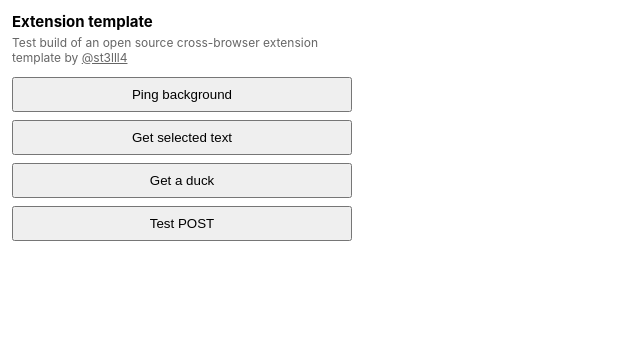
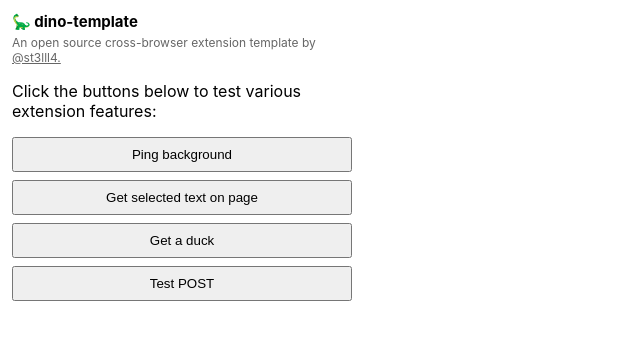
Before and after one commit to st3lll4/dino-template, a website built with Vite: page src/entrypoints/popup/popup.html in a window 1280 px wide. Shown: the whole page, without its empty margins (0-640 px from the left). Built offline with nearby package versions, Linux system fonts and the light colour scheme; some packages are replaced by stand-ins of ours.

Commit message:
chore: various fixes

```diff
--- a/src/entrypoints/popup/popup.html
+++ b/src/entrypoints/popup/popup.html
@@ -43,13 +43,14 @@
     </style>
   </head>
   <body>
-    <h2>Extension template</h2>
+    <h2>🦕 dino-template</h2>
     <p class="meta">
-      Test build of an open source cross-browser extension template by
-      <a href="https://github.com/st3lll4" target="_blank">@st3lll4</a>
+       An open source cross-browser extension template by
+      <a href="https://github.com/st3lll4" target="_blank">@st3lll4.</a>
     </p>
+    <p>Click the buttons below to test various extension features:</p>
     <button id="ping">Ping background</button>
-    <button id="get-selection">Get selected text</button>
+    <button id="get-selection">Get selected text on page</button>
     <button id="get-duck">Get a duck</button>
     <button id="test-post">Test POST</button>
     <p id="result"></p>
```
Also changed, not shown: src/entrypoints/sidepanel/sidepanel.html (+6 -0 lines), src/manifest.json, src/public/logo.png (added).
